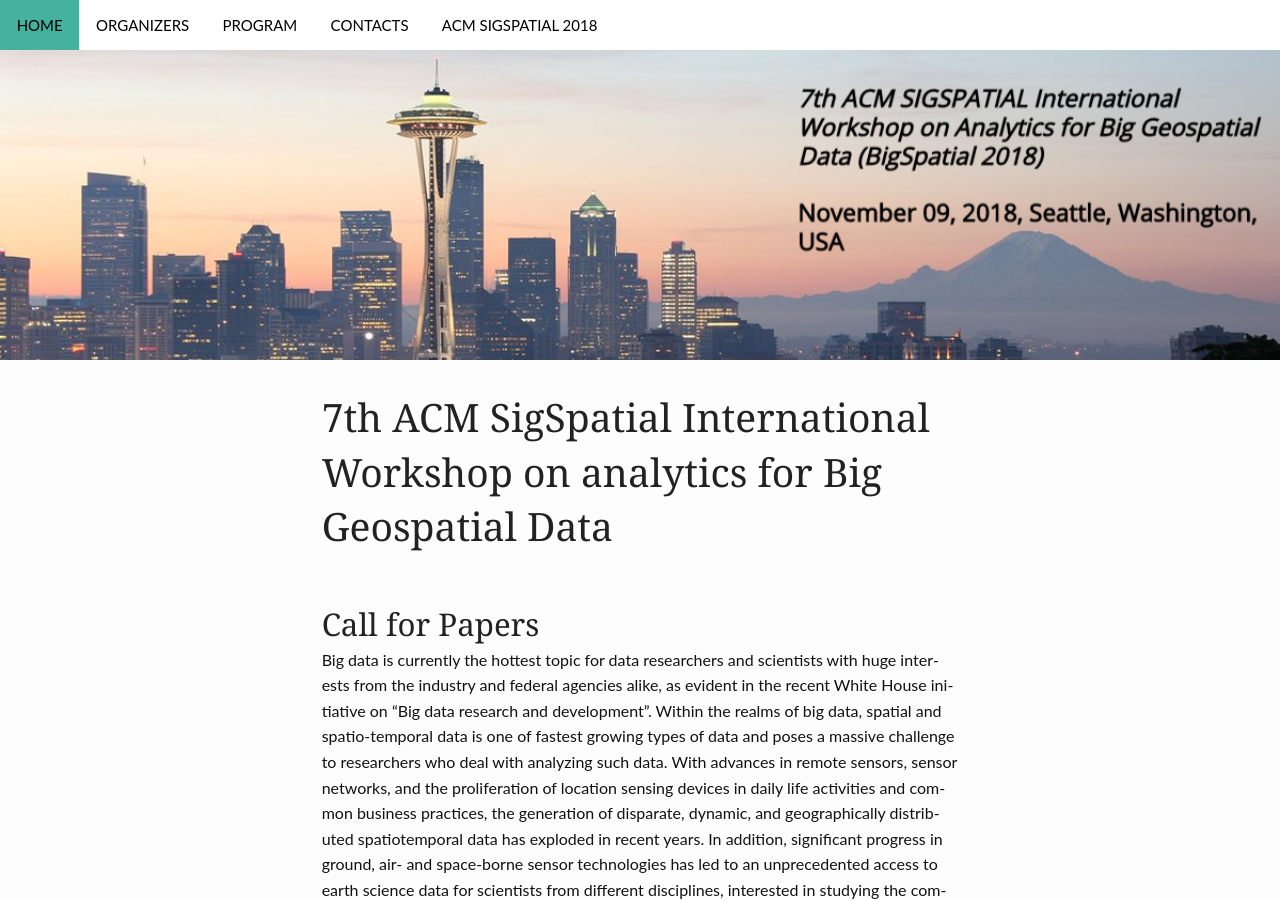
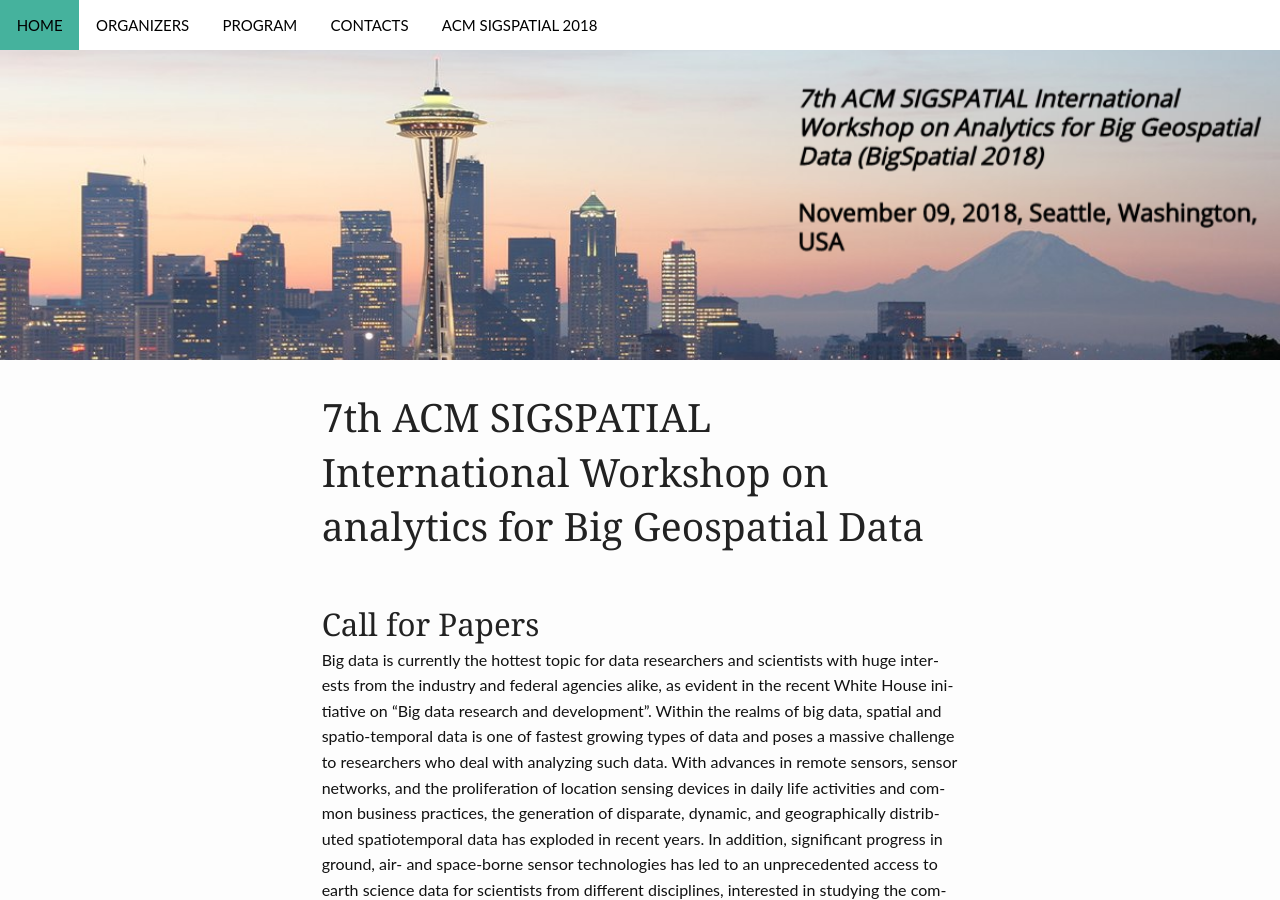
Before and after one commit to bigspatial2019/bigspatial-2018.github.io, a Jekyll site: the page built from index.md, in a window 1280 px wide and 900 px high. Built offline with Jekyll 4.4.1, drawn with Linux system fonts in a browser that asks for light colours; comment, search, counter and statistics services are not loaded.

Commit message:
Updating files :dash:

```diff
--- a/index.md
+++ b/index.md
@@ -4,7 +4,7 @@ layout: page
 # Content
 #
 subheadline: ""
-title: "7th ACM SigSpatial International Workshop on analytics for Big Geospatial Data "
+title: "7th ACM SIGSPATIAL International Workshop on analytics for Big Geospatial Data "
 teaser: ""
 header:
    image_fullwidth: "seattle2.png"
```
